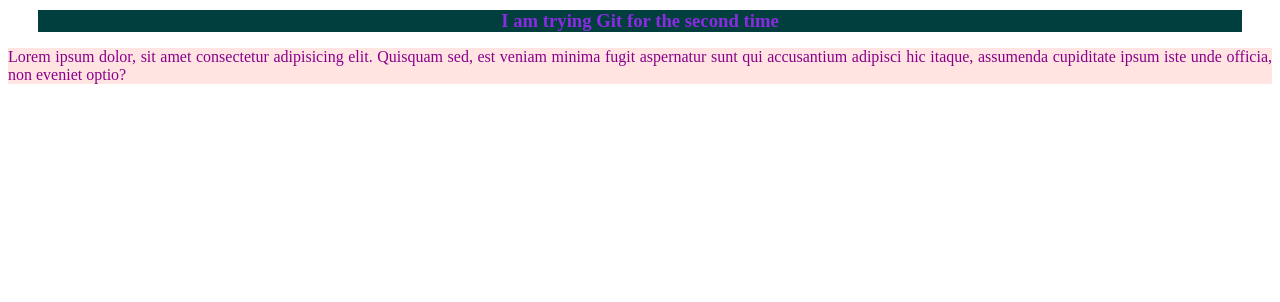
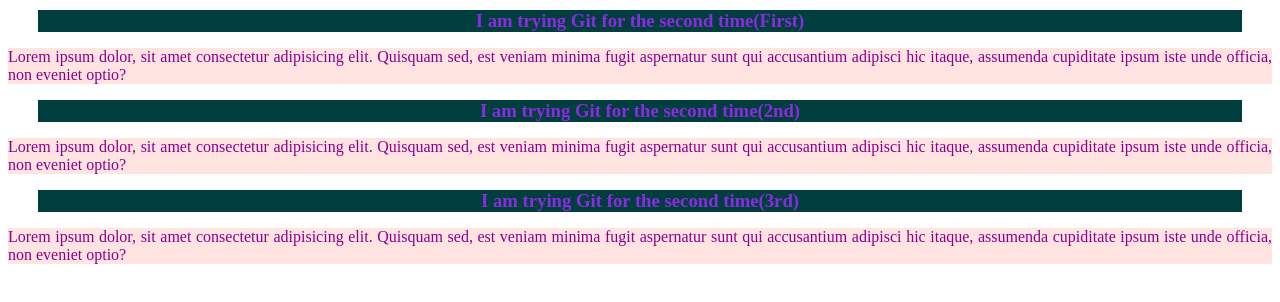
Before and after one commit to NazmusSakib24/my-simple-website, a plain HTML site: page index.html in a window 1280 px wide. Drawn offline with Linux system fonts and the light colour scheme.

Commit message:
added the 2nd and 3rd commit

```diff
--- a/index.html
+++ b/index.html
@@ -8,7 +8,15 @@
 </head>
 <body>
     <div>
-        <h3>I am trying Git for the second time</h3>
+        <h3>I am trying Git for the second time(First)</h3>
+        <p>Lorem ipsum dolor, sit amet consectetur adipisicing elit. Quisquam sed, est veniam minima fugit aspernatur sunt qui accusantium adipisci hic itaque, assumenda cupiditate ipsum iste unde officia, non eveniet optio?</p>
+    </div>
+    <div>
+        <h3>I am trying Git for the second time(2nd)</h3>
+        <p>Lorem ipsum dolor, sit amet consectetur adipisicing elit. Quisquam sed, est veniam minima fugit aspernatur sunt qui accusantium adipisci hic itaque, assumenda cupiditate ipsum iste unde officia, non eveniet optio?</p>
+    </div>
+    <div>
+        <h3>I am trying Git for the second time(3rd)</h3>
         <p>Lorem ipsum dolor, sit amet consectetur adipisicing elit. Quisquam sed, est veniam minima fugit aspernatur sunt qui accusantium adipisci hic itaque, assumenda cupiditate ipsum iste unde officia, non eveniet optio?</p>
     </div>
 </body>
```
